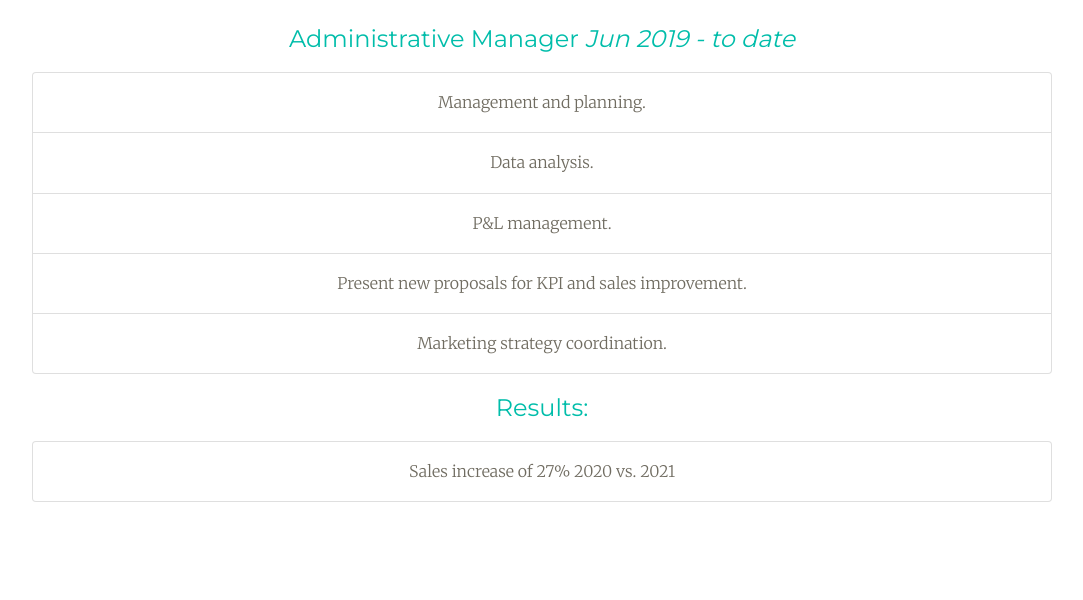
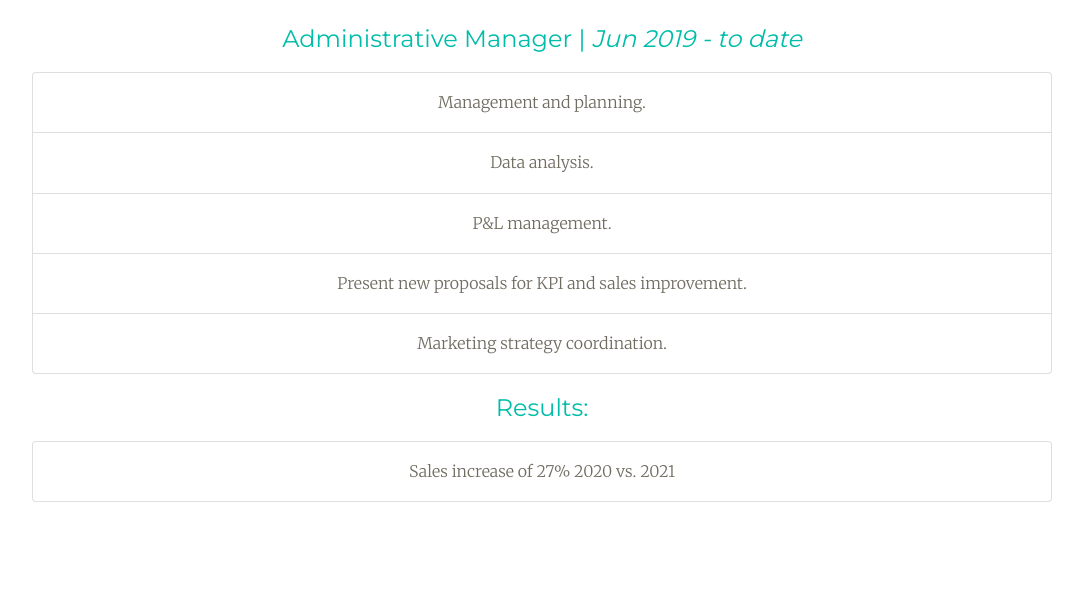
Before and after one commit to rocioliz/mysite, a plain HTML site: page index.html in a window 1280 px wide. Shown: the part 5208-5808 px from the top of the page, without its empty margins (98-1181 px from the left). Drawn offline with nearby package versions, Linux system fonts and the light colour scheme.

Commit message:
Update index.html

```diff
--- a/index.html
+++ b/index.html
@@ -145,7 +145,7 @@
       <h2 class="h3-center">Experience.</h2>
       <img class="ymar-logo" src="images/logo_ymar.png" alt="logo_ymar">
       <h3>Ymar Mueblerías</h3>
-      <h3>Administrative Manager <em> Jun 2019 - to date</em></h3>
+      <h3>Administrative Manager | <em> Jun 2019 - to date</em></h3>
       <ul class="list-group listgroup-flash">
       <li class="list-group-item">Management and planning.</li>
       <li class="list-group-item">Data analysis.</li>
```
